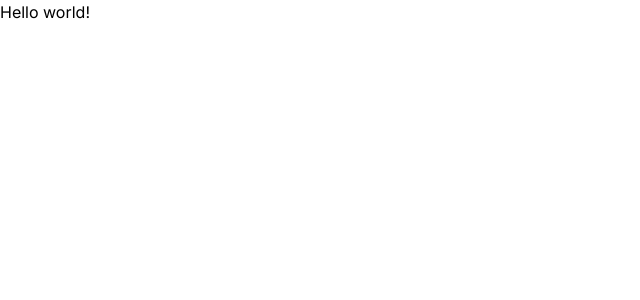
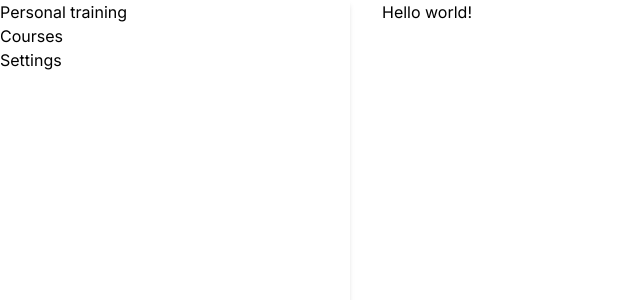
Before and after one commit to 404Luuk/hackathon-one, a Next.js app: page / in a window 1280 px wide. Shown: the top 300 px of the page, without its empty margins (0-640 px from the left). Built offline with nearby package versions, Linux system fonts and the light colour scheme.

Commit message:
added base layout

```diff
--- /dev/null
+++ b/app/components/Navigation/Navigation.tsx
@@ -0,0 +1,21 @@
+import Link from "next/link";
+
+const Navigation = () => {
+  return (
+    <div className="shadow-md h-full">
+      <ul>
+        <li>
+          <Link href="/">Personal training</Link>
+        </li>
+        <li>
+          <Link href="/">Courses</Link>
+        </li>
+        <li>
+          <Link href="/">Settings</Link>
+        </li>
+      </ul>
+    </div>
+  );
+};
+
+export default Navigation;
--- a/app/layout.tsx
+++ b/app/layout.tsx
@@ -1,22 +1,22 @@
-import './globals.css'
-import type { Metadata } from 'next'
-import { Inter } from 'next/font/google'
+import "./globals.css";
+import type { Metadata } from "next";
+import { Inter } from "next/font/google";
+import Navigation from "./components/Navigation/Navigation";
 
-const inter = Inter({ subsets: ['latin'] })
+const inter = Inter({ subsets: ["latin"] });
 
 export const metadata: Metadata = {
-  title: 'Create Next App',
-  description: 'Generated by create next app',
-}
+  title: "Create Next App",
+  description: "Generated by create next app",
+};
 
-export default function RootLayout({
-  children,
-}: {
-  children: React.ReactNode
-}) {
+export default function RootLayout({ children }: { children: React.ReactNode }) {
   return (
     <html lang="en">
-      <body className={inter.className}>{children}</body>
+      <body className={inter.className + " h-screen overflow-hidden grid grid-cols-[350px_1fr] gap-8"}>
+        <Navigation />
+        <div className="overflow-scroll">{children}</div>
+      </body>
     </html>
-  )
+  );
 }
```
